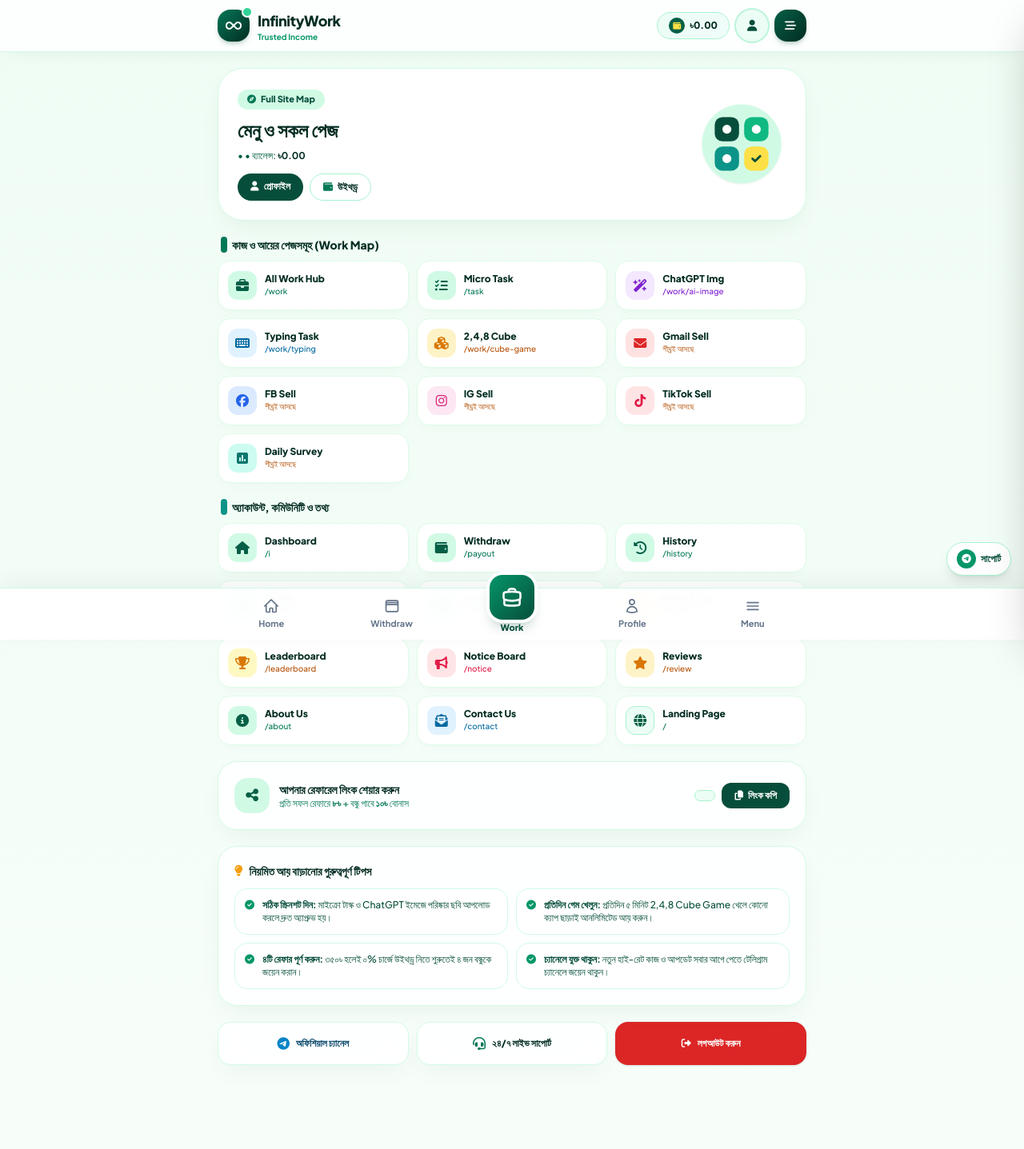
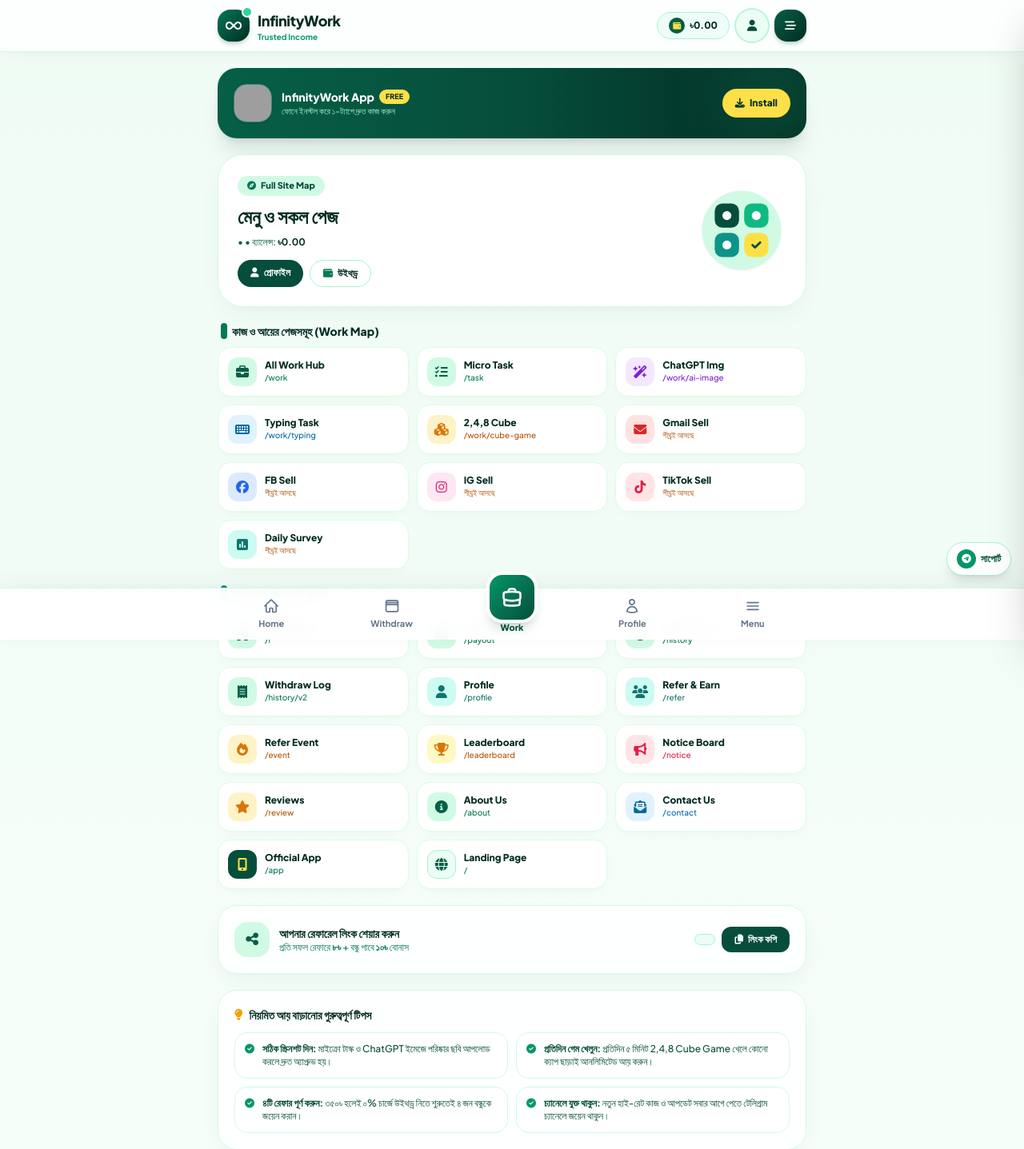
Before and after one commit to ffidcretordk-dot/Infinity, a FastAPI app: template templates/menu.html in a window 1280 px wide. Shown: the top 1437 px of the page at 80% size. Before the commit the page ends 1343 px from the top, so only its background shows below. Run offline with FastAPI, Linux system fonts and the light colour scheme; the template is opened without the code that fills it, so the values that code supplies are empty; some libraries are stand-ins or nearby versions; grey boxes are pictures that could not be loaded.

Commit message:
Update menu.html

```diff
--- a/templates/menu.html
+++ b/templates/menu.html
@@ -21,6 +21,28 @@
 </style>
 
 <div class="space-y-5">
+  <!-- TOP APP INSTALL CTA BANNER (Shown ONLY if NOT installed!) -->
+  <section id="menu-app-install-cta" class="hidden rounded-3xl bg-gradient-to-r from-emerald-800 via-emerald-900 to-emerald-950 text-white p-4 sm:p-5 shadow-xl relative overflow-hidden">
+    <div class="w-36 h-36 rounded-full bg-emerald-400/15 blur-2xl -top-10 -right-10 absolute pointer-events-none"></div>
+    <div class="relative z-10 flex items-center justify-between gap-3">
+      <div class="flex items-center gap-3 min-w-0">
+        <img src="/pwa-icon/192.png" alt="InfinityWork" class="w-12 h-12 rounded-2xl border border-white/25 shadow shrink-0" />
+        <div class="min-w-0">
+          <div class="flex items-center gap-1.5">
+            <span class="font-extrabold text-sm truncate">InfinityWork App</span>
+            <span class="bg-yellow-300 text-emerald-950 text-[9px] font-extrabold px-2 py-0.5 rounded-full">FREE</span>
+          </div>
+          <p class="text-[11px] text-emerald-200 truncate">ফোনে ইনস্টল করে ১-ট্যাপে দ্রুত কাজ করুন</p>
+        </div>
+      </div>
+
+      <button type="button" onclick="handleMenuInstallClick()"
+              class="bg-yellow-300 hover:bg-yellow-200 text-emerald-950 px-4 py-2.5 rounded-full text-xs font-extrabold shrink-0 shadow transition active:scale-95">
+        <i class="fa-solid fa-download mr-1"></i> Install
+      </button>
+    </div>
+  </section>
+
   <!-- 1. HERO CARD WITH FLAT VECTOR SVG -->
   <section class="app-glass rounded-[2rem] p-5 sm:p-6 relative overflow-hidden bg-gradient-to-br from-white via-emerald-50/60 to-teal-50/70">
     <div class="grid grid-cols-12 gap-4 items-center">
@@ -129,7 +151,11 @@
       </a>
       <a href="/history" class="map-tile rounded-2xl p-3 flex items-center gap-2.5">
         <div class="w-9 h-9 rounded-xl bg-emerald-100 text-emerald-800 flex items-center justify-center shrink-0"><i class="fa-solid fa-clock-rotate-left"></i></div>
-        <div class="min-w-0"><div class="font-extrabold text-xs text-emerald-950 truncate">History</div><div class="text-[10px] text-emerald-700 truncate">/history</div></div>
+        <div class="min-w-0"><div class="font-extrabold text-xs text-emerald-950 truncate">Earn History</div><div class="text-[10px] text-emerald-700 truncate">/history</div></div>
+      </a>
+      <a href="/history/v2" class="map-tile rounded-2xl p-3 flex items-center gap-2.5">
+        <div class="w-9 h-9 rounded-xl bg-emerald-100 text-emerald-800 flex items-center justify-center shrink-0"><i class="fa-solid fa-receipt"></i></div>
+        <div class="min-w-0"><div class="font-extrabold text-xs text-emerald-950 truncate">Withdraw Log</div><div class="text-[10px] text-emerald-700 truncate">/history/v2</div></div>
       </a>
       <a href="/profile" class="map-tile rounded-2xl p-3 flex items-center gap-2.5">
         <div class="w-9 h-9 rounded-xl bg-teal-100 text-teal-700 flex items-center justify-center shrink-0"><i class="fa-solid fa-user"></i></div>
@@ -163,6 +189,10 @@
         <div class="w-9 h-9 rounded-xl bg-sky-100 text-sky-700 flex items-center justify-center shrink-0"><i class="fa-solid fa-envelope-open-text"></i></div>
         <div class="min-w-0"><div class="font-extrabold text-xs text-emerald-950 truncate">Contact Us</div><div class="text-[10px] text-sky-700 truncate">/contact</div></div>
       </a>
+      <a href="/app" class="map-tile rounded-2xl p-3 flex items-center gap-2.5">
+        <div class="w-9 h-9 rounded-xl bg-emerald-900 text-yellow-300 flex items-center justify-center shrink-0"><i class="fa-solid fa-mobile-screen-button"></i></div>
+        <div class="min-w-0"><div class="font-extrabold text-xs text-emerald-950 truncate">Official App</div><div class="text-[10px] text-emerald-700 truncate">/app</div></div>
+      </a>
       <a href="/" class="map-tile rounded-2xl p-3 flex items-center gap-2.5">
         <div class="w-9 h-9 rounded-xl bg-emerald-50 border border-emerald-200 text-emerald-800 flex items-center justify-center shrink-0"><i class="fa-solid fa-globe"></i></div>
         <div class="min-w-0"><div class="font-extrabold text-xs text-emerald-950 truncate">Landing Page</div><div class="text-[10px] text-emerald-700 truncate">/</div></div>
@@ -179,12 +209,18 @@
     </h2>
     <div class="grid grid-cols-2 sm:grid-cols-4 gap-2.5 text-xs font-bold">
       <a href="/admin" class="map-tile rounded-2xl p-3 text-center bg-amber-50/70 border-amber-200 text-amber-950"><i class="fa-solid fa-gear mr-1"></i>Main Admin</a>
+      <a href="/admin/withdrew" class="map-tile rounded-2xl p-3 text-center bg-amber-50/70 border-amber-200 text-amber-950"><i class="fa-solid fa-money-bill-transfer mr-1"></i>Withdrawals</a>
       <a href="/admin/submiton" class="map-tile rounded-2xl p-3 text-center bg-amber-50/70 border-amber-200 text-amber-950"><i class="fa-solid fa-list-check mr-1"></i>Bulk Review</a>
+      <a href="/admin/task" class="map-tile rounded-2xl p-3 text-center bg-amber-50/70 border-amber-200 text-amber-950"><i class="fa-solid fa-sliders mr-1"></i>Task Control</a>
       <a href="/admin/c" class="map-tile rounded-2xl p-3 text-center bg-amber-50/70 border-amber-200 text-amber-950"><i class="fa-solid fa-wand-magic-sparkles mr-1"></i>AI Admin</a>
       <a href="/admin/t" class="map-tile rounded-2xl p-3 text-center bg-amber-50/70 border-amber-200 text-amber-950"><i class="fa-solid fa-keyboard mr-1"></i>Typing Admin</a>
+      <a href="/admin/user" class="map-tile rounded-2xl p-3 text-center bg-amber-50/70 border-amber-200 text-amber-950"><i class="fa-solid fa-users-gear mr-1"></i>Users</a>
       <a href="/admin/n" class="map-tile rounded-2xl p-3 text-center bg-amber-50/70 border-amber-200 text-amber-950"><i class="fa-solid fa-bullhorn mr-1"></i>Notice Admin</a>
       <a href="/admin/r" class="map-tile rounded-2xl p-3 text-center bg-amber-50/70 border-amber-200 text-amber-950"><i class="fa-solid fa-star mr-1"></i>Review Admin</a>
       <a href="/admin/imgbb" class="map-tile rounded-2xl p-3 text-center bg-amber-50/70 border-amber-200 text-amber-950"><i class="fa-solid fa-images mr-1"></i>ImgBB Keys</a>
+      <a href="/admin/status" class="map-tile rounded-2xl p-3 text-center bg-amber-50/70 border-amber-200 text-amber-950"><i class="fa-solid fa-chart-column mr-1"></i>Site Status</a>
+      <a href="/admin/reset" class="map-tile rounded-2xl p-3 text-center bg-amber-50/70 border-amber-200 text-amber-950"><i class="fa-solid fa-key mr-1"></i>Pass Reset</a>
+      <a href="/admin/pay" class="map-tile rounded-2xl p-3 text-center bg-amber-50/70 border-amber-200 text-amber-950"><i class="fa-solid fa-receipt mr-1"></i>Pay Poster</a>
     </div>
   </section>
   {% endif %}
@@ -247,4 +283,28 @@
     </a>
   </section>
 </div>
+
+<script>
+// Show Top App Install CTA ONLY if app is NOT already installed (standalone mode)
+document.addEventListener("DOMContentLoaded", () => {
+  const isInstalled = window.matchMedia("(display-mode: standalone)").matches || window.navigator.standalone === true;
+  const cta = document.getElementById("menu-app-install-cta");
+  if (!isInstalled && cta) {
+    cta.classList.remove("hidden");
+  }
+});
+
+async function handleMenuInstallClick() {
+  if (typeof deferredPrompt !== "undefined" && deferredPrompt) {
+    deferredPrompt.prompt();
+    const res = await deferredPrompt.userChoice;
+    deferredPrompt = null;
+    if (res && res.outcome === "accepted") {
+      document.getElementById("menu-app-install-cta").classList.add("hidden");
+      return;
+    }
+  }
+  window.location.href = "/app";
+}
+</script>
 {% endblock %}
```
